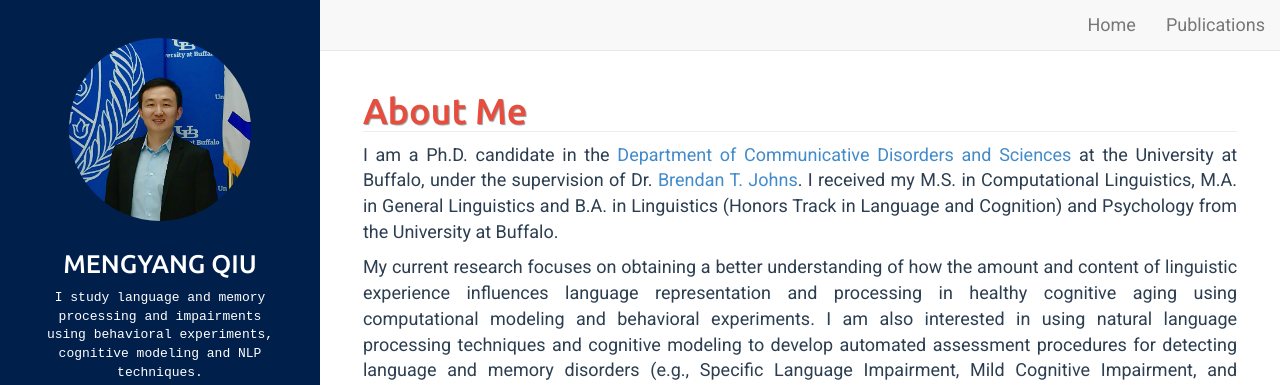
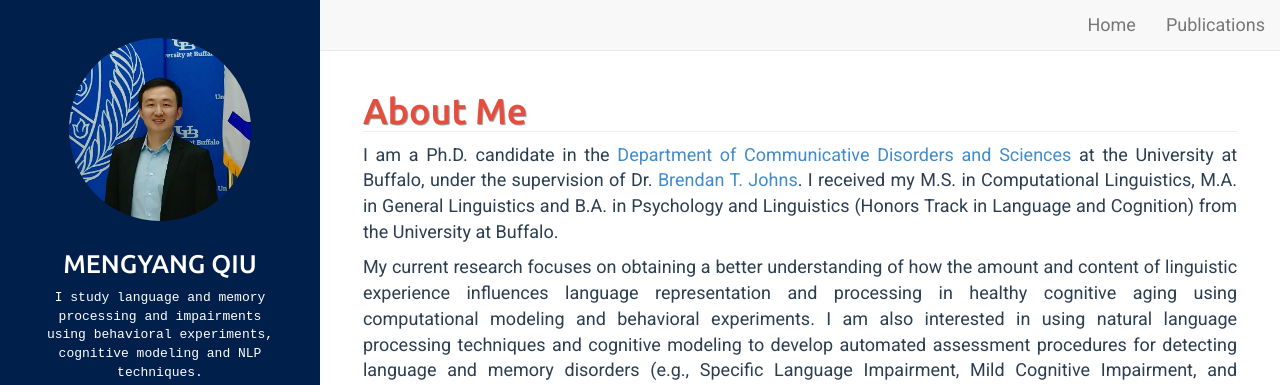
Before and after one commit to mengyangq/mengyangq.github.io, a Jekyll site: the page built from index.html, in a window 1280 px wide. Shown: the top 385 px of the page. Built offline with Jekyll 4.4.1, drawn with Linux system fonts in a browser that asks for light colours.

Commit message:
Update me.md

```diff
--- a/_includes/me.md
+++ b/_includes/me.md
@@ -1,6 +1,6 @@
 # About Me
 
-I am a Ph.D. candidate in the [Department of Communicative Disorders and Sciences](http://arts-sciences.buffalo.edu/cds.html)  at the University at Buffalo, under the supervision of Dr. [Brendan T. Johns](http://btjohns.com). I received my M.S. in Computational Linguistics, M.A. in General Linguistics and B.A. in Linguistics (Honors Track in Language and Cognition) and Psychology from the University at Buffalo.
+I am a Ph.D. candidate in the [Department of Communicative Disorders and Sciences](http://arts-sciences.buffalo.edu/cds.html)  at the University at Buffalo, under the supervision of Dr. [Brendan T. Johns](http://btjohns.com). I received my M.S. in Computational Linguistics, M.A. in General Linguistics and B.A. in Psychology and Linguistics (Honors Track in Language and Cognition) from the University at Buffalo.
 
 My current research focuses on obtaining a better understanding of how the amount and content of linguistic experience influences language representation and processing in healthy cognitive aging using computational modeling and behavioral experiments. I am also interested in using natural language processing techniques and cognitive modeling to develop automated assessment procedures for detecting language and memory disorders (e.g., Specific Language Impairment, Mild Cognitive Impairment, and Alzheimer’s disease).
 
```
